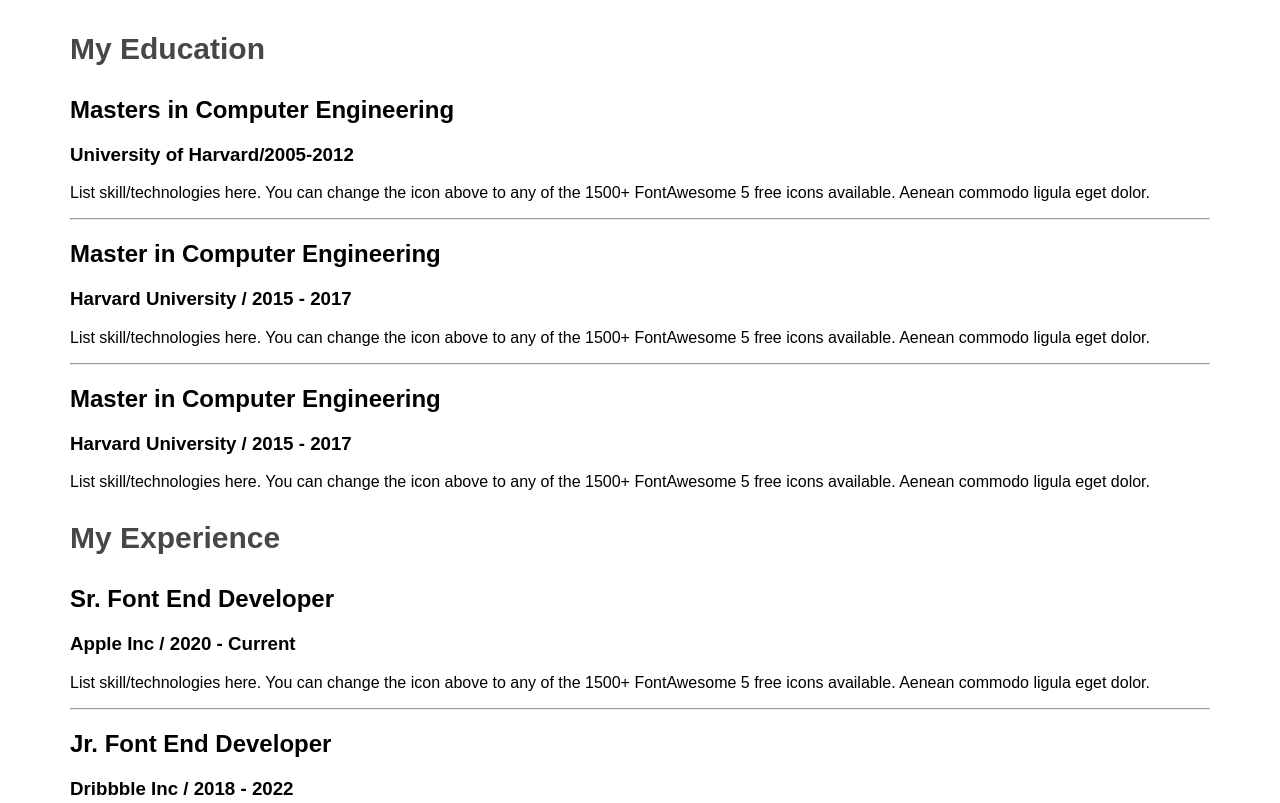
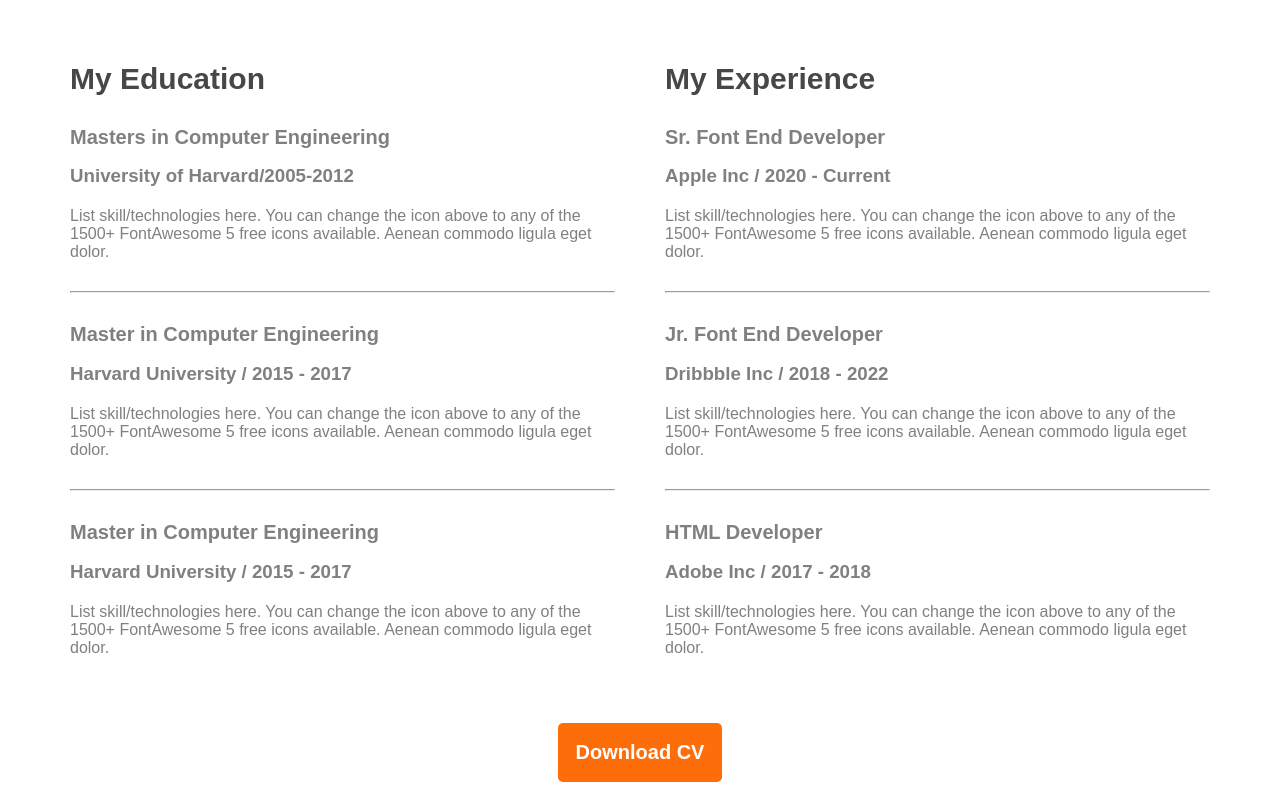
Before and after one commit to bibjaw99/ph_portfolio, a plain HTML site: page index.html in a window 1280 px wide. Shown: the part 2245-3048 px from the top of the page. Drawn offline with Linux system fonts and the light colour scheme.

Commit message:
Resume Summary done

```diff
--- a/css/style.css
+++ b/css/style.css
@@ -133,3 +133,28 @@ main > section {
   font-size: 30px;
   font-weight: 700;
 }
+.resume-container {
+  display: flex;
+  gap: 50px;
+}
+.resume-item-title {
+  color: grey;
+  font-size: 20px;
+  font-weight: 700;
+}
+.resume-item-institute {
+  margin-bottom: 20px;
+  margin-top: 0px;
+}
+.resume-item-institute,
+.resume-item-desciption {
+  color: grey;
+}
+.resume-container hr {
+  margin: 30px 0px;
+  color: grey;
+}
+.download-cv {
+  text-align: center;
+  margin-top: 50px;
+}
--- a/index.html
+++ b/index.html
@@ -216,6 +216,10 @@
             </div>
           </div>
         </div>
+
+        <div class="download-cv">
+          <button class="btn-primary">Download CV</button>
+        </div>
       </section>
     </main>
     <footer></footer>
```
